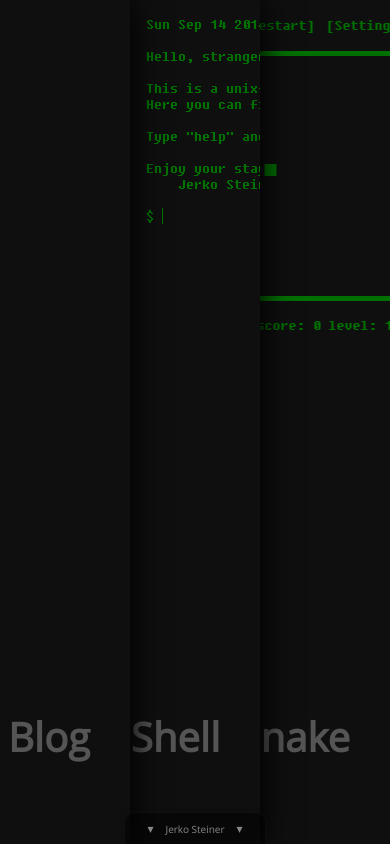
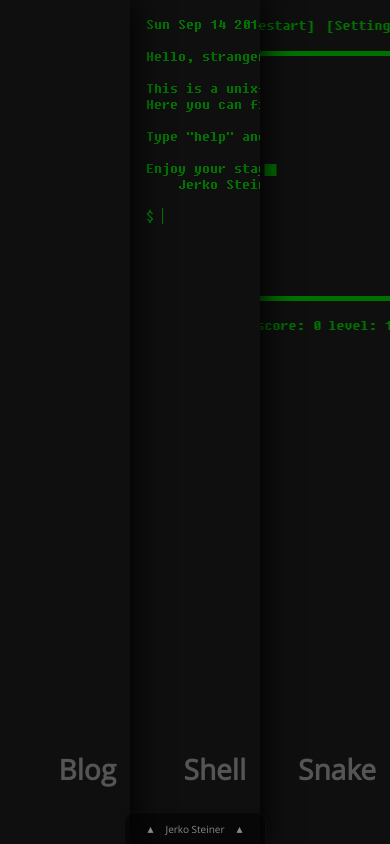
Before and after one commit to jeremija/cover-navigation, a website: page src/index.html in a window 390 px wide. Drawn offline with Linux system fonts and the light colour scheme.

Commit message:
Fixed letters on smaller screens

```diff
--- a/src/index.html
+++ b/src/index.html
@@ -7,7 +7,7 @@
 <meta name="viewport" content="width=device-width, initial-scale=1.0, maximum-scale=1.0,  user-scalable=no">
 <meta name="description" content="Personal website of Jerko Steiner, software developer, guitar player and amateur photographer from Zagreb">
 
-<meta property="og:title" content="Steinerize [dot] com">
+<meta property="og:title" content="Steinerize.com - Homepage of Jerko Steiner">
 <meta property="og:url" content="http://steinerize.com">
 <meta property="og:image" content="http://steinerize.com/opengraph.jpg">
 <meta property="og:description" content="Personal website of Jerko Steiner, software developer, guitar player and amateur photographer from Zagreb">
@@ -210,6 +210,13 @@
         -o-transition: all ease-in 0.3s;
     }
 
+    @media(max-width: 600px) {
+        .nav a span {
+           font-size: 28px;
+           padding-right: 0.5em;
+        }
+    }
+
     .hover-enabled .nav a:hover span,
     .nav a:focus span {
         color: white;
@@ -327,13 +334,13 @@
 
     footer .author:before {
         font-size: 1.2em;
-        content: '\25be';
+        content: '\25b4';
         margin-right: 1em;
     }
 
     footer .author:after {
         font-size: 1.2em;
-        content: '\25be';
+        content: '\25b4';
         margin-left: 1em;
     }
 
@@ -349,6 +356,13 @@
     footer:hover,
     footer.focused {
         box-shadow: 0 0 5px #111;
+    }
+
+    footer:hover .author:before,
+    footer:hover .author:after,
+    footer.focused .author:before,
+    footer.focused .author:after {
+        content: '\25be';
     }
 
     footer:hover .author,
```
